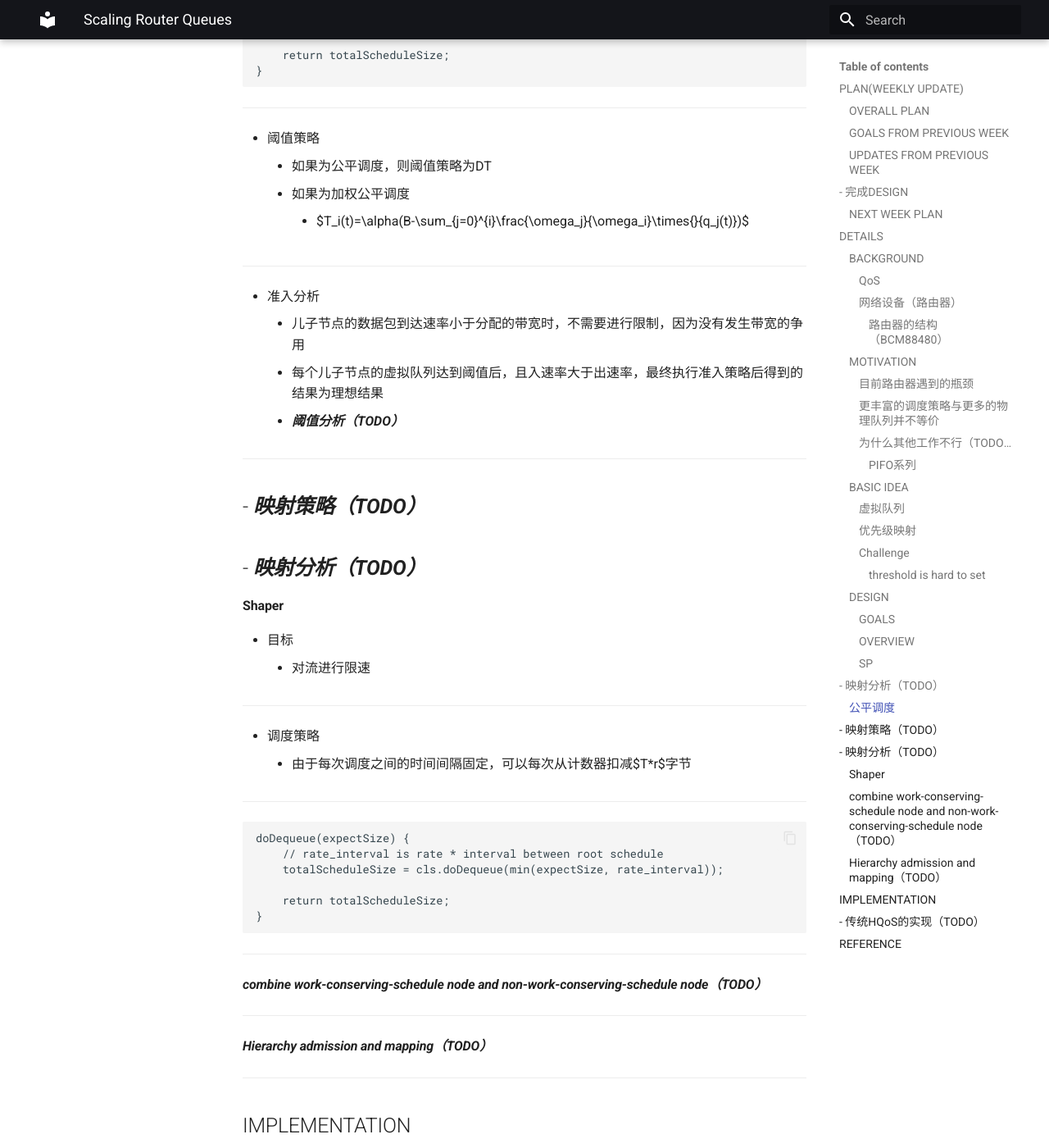
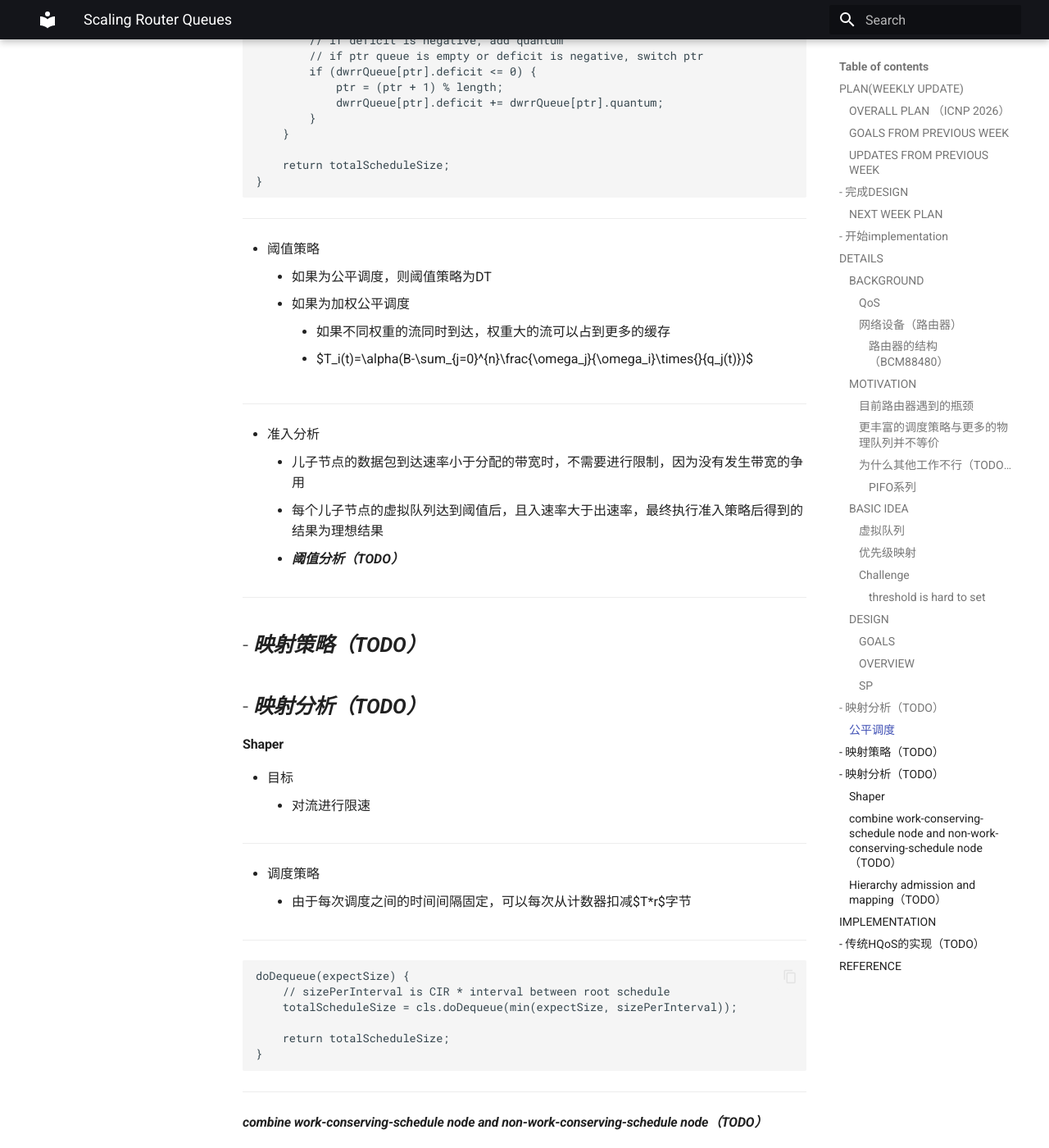
Before and after one commit to blowinding/blowinding.github.io, an MkDocs documentation site: the page built from docs/research/Scaling Router Queues.md, in a window 1280 px wide and 1400 px high, scrolled down 9158 px. Shown: the whole window at 82% size. Built offline with MkDocs 1.6.1 and Material for MkDocs 9.7.7, drawn with Linux system fonts in a browser that asks for light colours; some of the changed text lies outside the part shown.

Commit message:
2026-02-06 10:18:34: ...

````diff
--- a/docs/research/Scaling Router Queues.md
+++ b/docs/research/Scaling Router Queues.md
@@ -1,19 +1,23 @@
 ## PLAN(WEEKLY UPDATE)
-### OVERALL PLAN
+### OVERALL PLAN （ICNP 2026）
 - BACKGROUND & MOTIVATION 2 week DONE
 - DESIGN 4 week ONGOING
 	- design  skeleton ONGOING
 	- design detail DELAY
 - IMPLEMENTATION 6 weeks TODO
 - EXPERIMENTS 4 weeks TODO
+---
 ### GOALS FROM PREVIOUS WEEK
-- 完成DESIGN
+- 完成初步DESIGN
+	- SP调度、公平调度、shaper调度算法
+	- SP调度优先级映射算法
+	- SP调度、公平调度阈值策略
+---
 ### UPDATES FROM PREVIOUS WEEK
 - 完成DESIGN
 ---
 ### NEXT WEEK PLAN
-- 初步设计design
-- 补全background&motivation
+- 开始implementation
 ---
 ## DETAILS
 ### BACKGROUND
@@ -77,7 +81,7 @@
 - 为什么这个代价需要优化
 	- 维护队列的缓存存放在片内缓存[23]
 	- 片外缓存或许可以存放报文，但是片内缓存无法维护更多的队列（存在极限）
-	- 片上 SRAM 缩放已经远落后于逻辑电路缩放，造成功耗更高、面积效率更低，因此SRAM不能大容量扩展[13]、[14]、[15]
+	- 片上 SRAM 制程的下降已经远落后于逻辑电路制程的下降，造成功耗更高、面积效率更低，因此SRAM不能大容量扩展[13]、[14]、[15]
 	- 目前单位带宽的SRAM容量下降了4倍[16]
 ---
 #### 更丰富的调度策略与更多的物理队列并不等价
@@ -187,7 +191,7 @@
 ---
 - 映射策略
 	- PACKS
-		- 自高到低扫描优先级队列，当$W.\mathrm{quantile}(r) \le \frac{1}{1-k} \cdot \sum_{i=1}^{j} \frac{B_j - b_j}{B}$且$b_i<B_i$时，进入第i个优先级队列
+		- 数据包到达时，自高到低扫描优先级队列，当$W.\mathrm{quantile}(r) \le \frac{1}{1-k} \cdot \sum_{i=1}^{j} \frac{B_j - b_j}{B}$且$b_i<B_i$时，进入第i个优先级队列
 		- ***PACKS针对于无穷多个优先级进行设计，而我们只需对有限多个优先级进行处理，因此可针对该点进行优化或重新设计（TODO）***
 ---
 - ***映射分析（TODO）***
@@ -227,7 +231,8 @@
 - 阈值策略
 	- 如果为公平调度，则阈值策略为DT
 	- 如果为加权公平调度
-		- $T_i(t)=\alpha(B-\sum_{j=0}^{i}\frac{\omega_j}{\omega_i}\times{}{q_j(t)})$
+		- 如果不同权重的流同时到达，权重大的流可以占到更多的缓存
+		- $T_i(t)=\alpha(B-\sum_{j=0}^{n}\frac{\omega_j}{\omega_i}\times{}{q_j(t)})$
 ---
 - 准入分析
 	- 儿子节点的数据包到达速率小于分配的带宽时，不需要进行限制，因为没有发生带宽的争用
@@ -247,8 +252,8 @@
 ---
 ```Cpp
 doDequeue(expectSize) {
-	// rate_interval is rate * interval between root schedule
-	totalScheduleSize = cls.doDequeue(min(expectSize, rate_interval));
+	// sizePerInterval is CIR * interval between root schedule
+	totalScheduleSize = cls.doDequeue(min(expectSize, sizePerInterval));
 
 	return totalScheduleSize;
 }
@@ -257,6 +262,7 @@
 #### ***combine work-conserving-schedule node and non-work-conserving-schedule node（TODO）***
 ---
 #### ***Hierarchy admission and mapping（TODO）***
+
 ---
 ## IMPLEMENTATION
 - ***传统HQoS的实现（TODO）***
````
